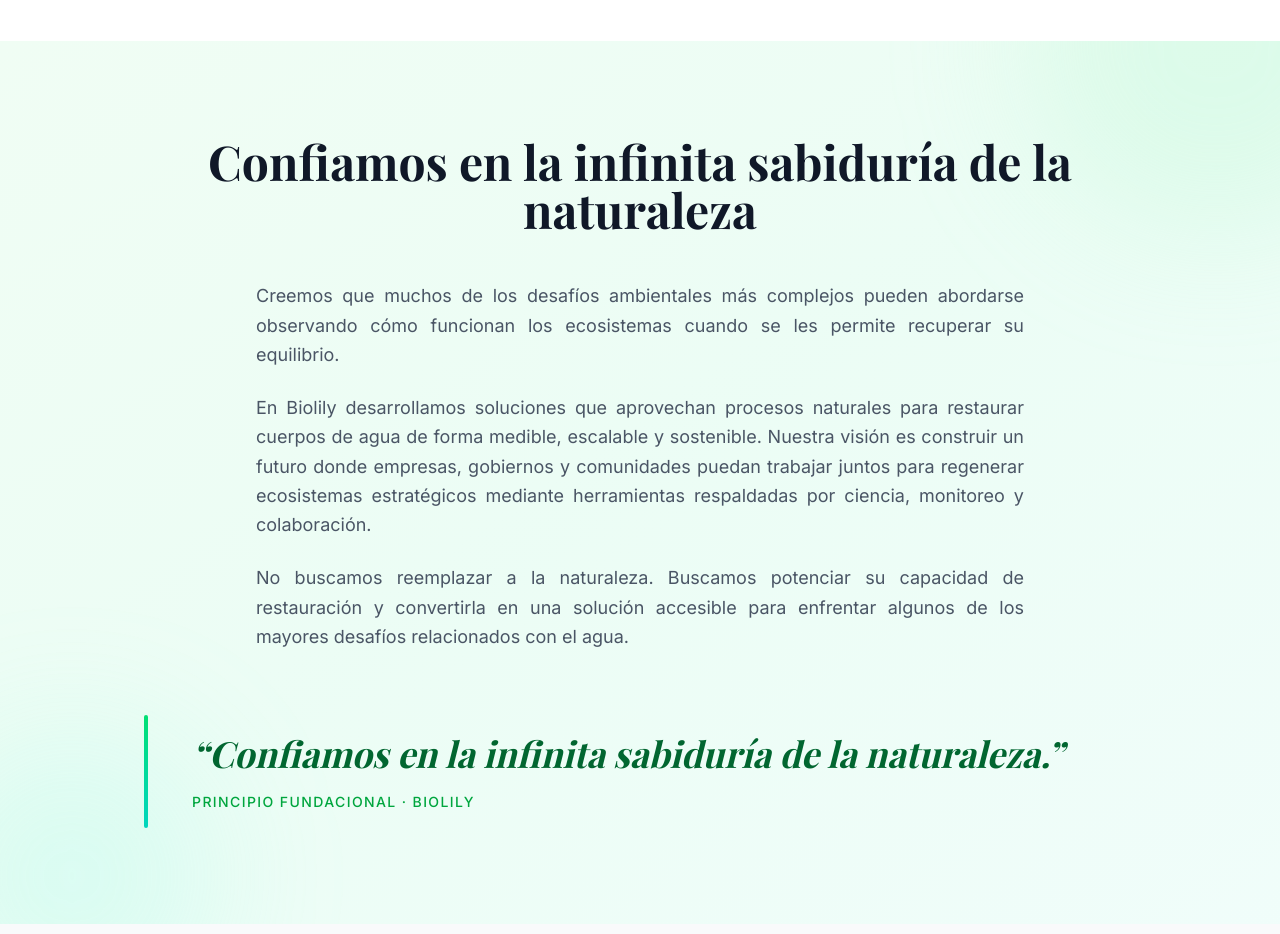
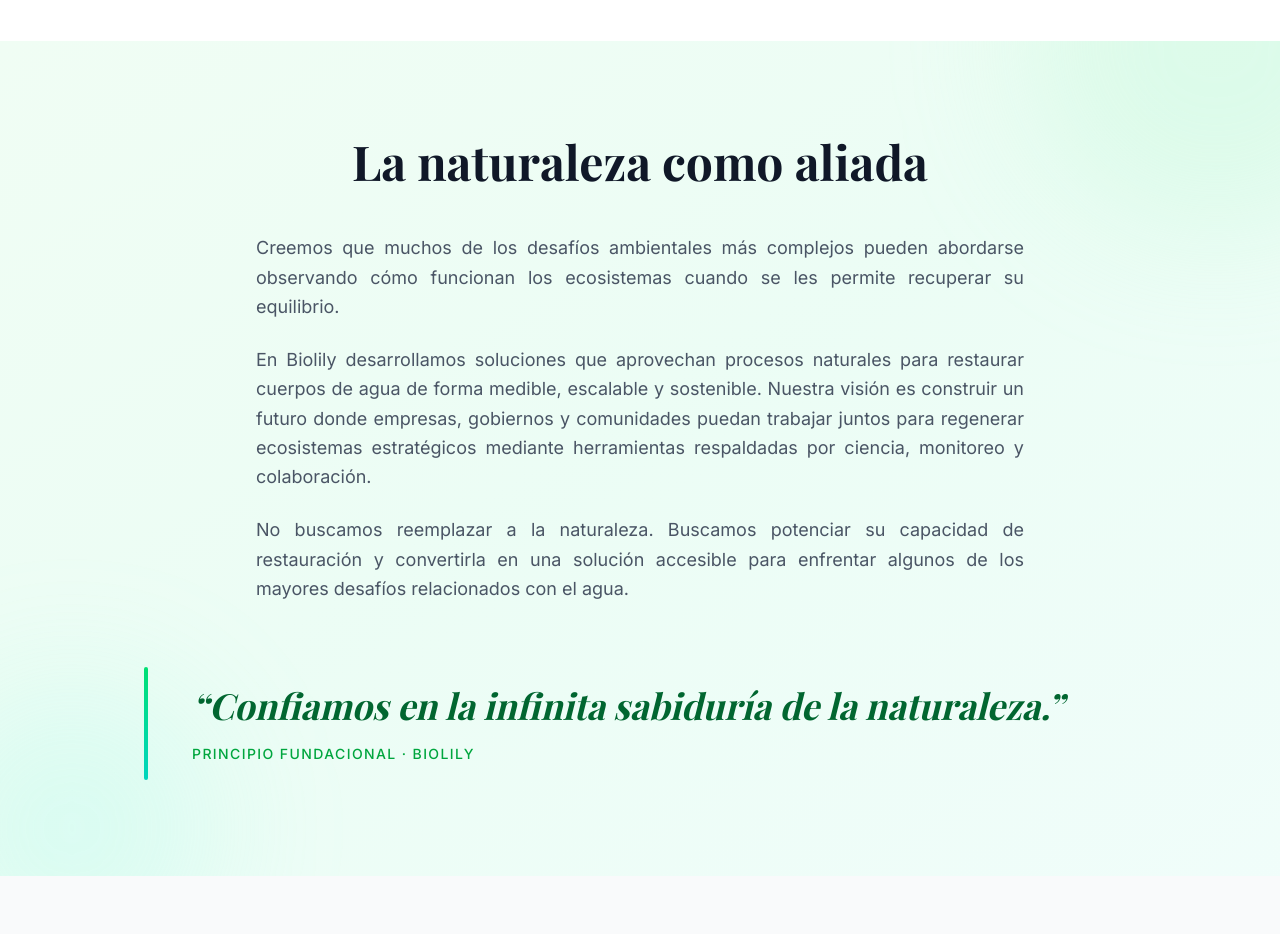
Before and after one commit to ximenaiturriagac/biolily, a Next.js app: page /biolily in a window 1280 px wide. Shown: the part 1020-1954 px from the top of the page. Built offline with nearby package versions, Linux system fonts and the light colour scheme; a web font is replaced by a local one.

Commit message:
Update Vision.tsx

```diff
--- a/src/components/sections/Vision.tsx
+++ b/src/components/sections/Vision.tsx
@@ -10,7 +10,7 @@
       <div className="relative z-10 max-w-5xl mx-auto px-4 sm:px-6 lg:px-8">
         <div className="text-center mb-16">
           <h2 className="font-display text-3xl sm:text-4xl lg:text-5xl font-bold text-gray-900 mb-12">
-            Confiamos en la infinita sabiduría de la naturaleza
+            La naturaleza como aliada
           </h2>
 
           <div className="space-y-6 text-left max-w-3xl mx-auto mb-16">
```
